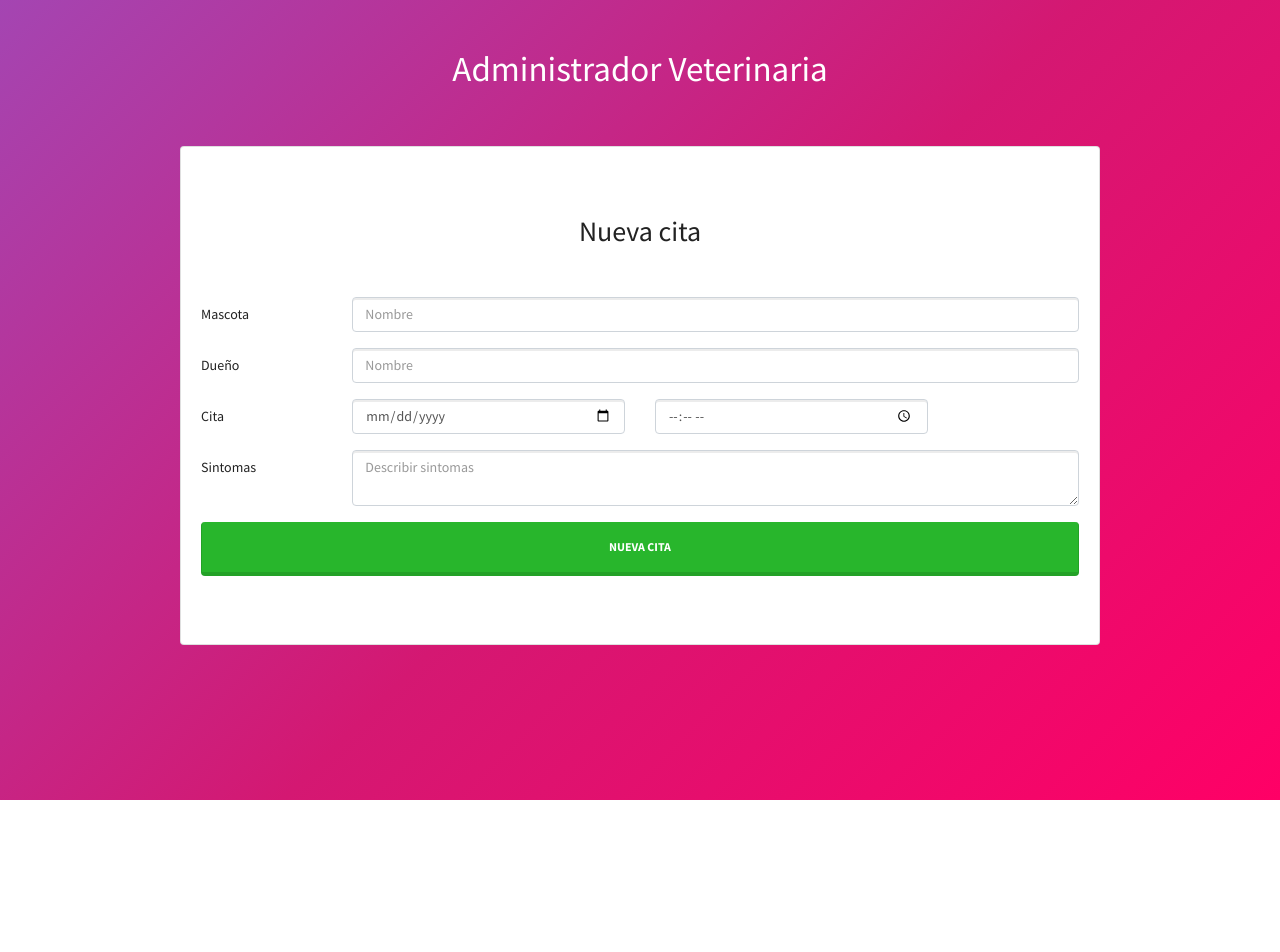
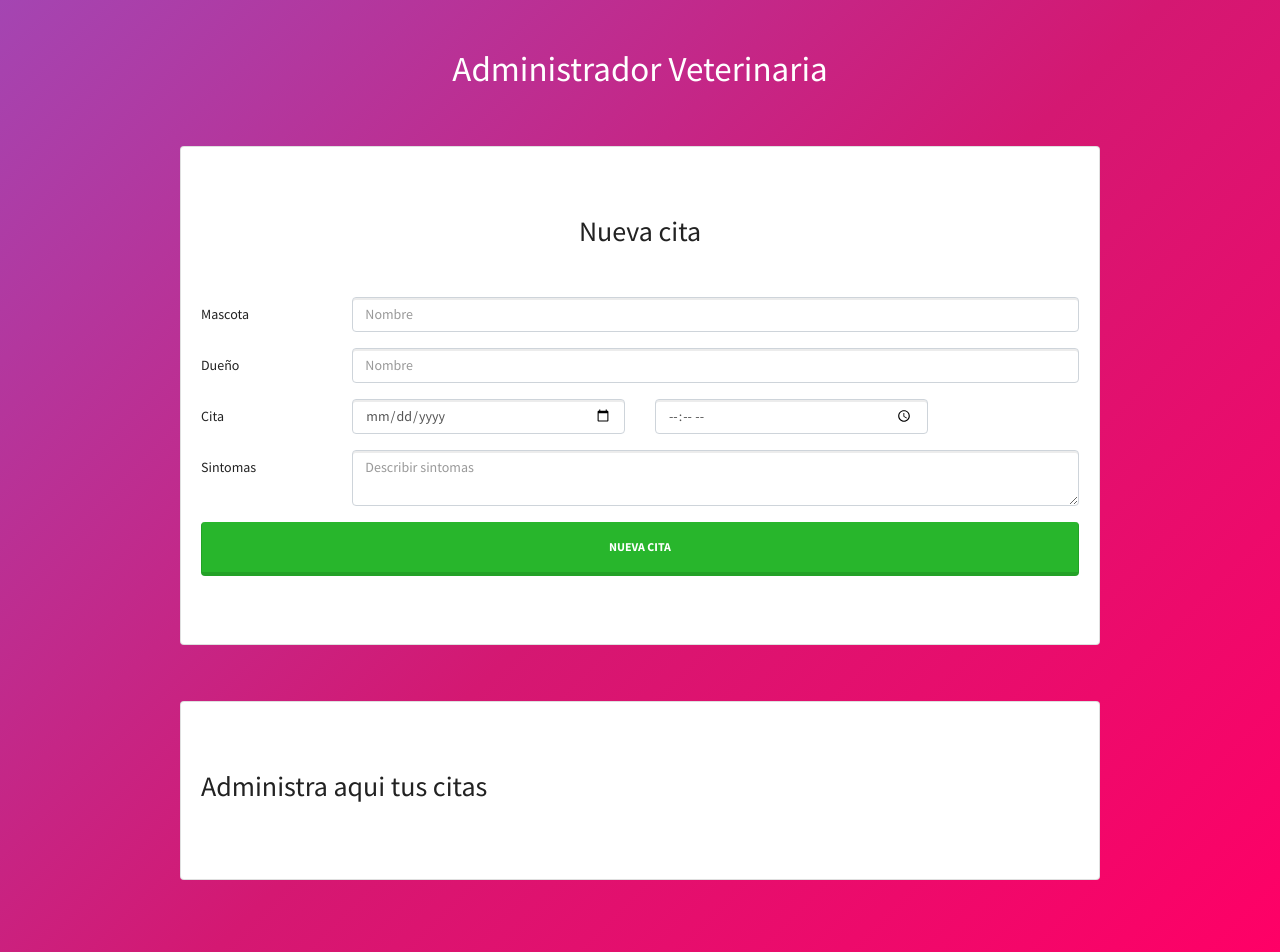
Before and after one commit to ilittleangel/udemy-pacientes-veterinaria, a React (Create React App) app: page / in a window 1280 px wide. Shown: the top 952 px of the page. Before the commit the page ends 800 px from the top, so only its background shows below. Built offline with nearby package versions, Linux system fonts and the light colour scheme.

Commit message:
Componentes Citas.js y Cita.js para mostrar las citas

```diff
--- a/src/App.js
+++ b/src/App.js
@@ -2,6 +2,8 @@ import React from 'react';
 import './bootstrap.min.css';
 import Header from './components/Header'
 import NuevaCita from './components/NuevaCita'
+import Citas from './components/Citas'
+
 
 class App extends React.Component {
   state = {
@@ -9,8 +11,12 @@ class App extends React.Component {
   };
 
   crearNuevaCita = (datos) => {
+      // hacemos la copia obligatoria del state.citas y le añadirmos las nueva cita que es datos
+      const citas = [...this.state.citas, datos];
+
+      // añadirmos todas las citas al state
       this.setState({
-          citas: [...this.state.citas, datos]
+          citas
       });
 
       console.log(datos)
@@ -20,10 +26,17 @@ class App extends React.Component {
     return (
         <div className="container">
           <Header titulo='Administrador Veterinaria'/>
+
           <div className="row">
-            <div className="col-md-10 mx-auto">
-              <NuevaCita crearNuevaCita={this.crearNuevaCita}/>
-            </div>
+
+              <div className="col-md-10 mx-auto">
+                  <NuevaCita crearNuevaCita={this.crearNuevaCita}/>
+              </div>
+
+              <div className="mt-5 col-md-10 mx-auto">
+                  <Citas citas={this.state.citas}/>
+              </div>
+
           </div>
         </div>
     );
--- /dev/null
+++ b/src/components/Cita.js
@@ -0,0 +1,17 @@
+import React from 'react';
+
+
+const Cita = ({cita}) => (
+    <div className="media mt-3">
+        <div className="media-body">
+            <h3 className="mt-0">{cita.mascota}</h3>
+            <p className="card-text"><span>Nombre dueño: </span>{cita.propietario}</p>
+            <p className="card-text"><span>Fecha: </span>{cita.fecha}</p>
+            <p className="card-text"><span>Hora: </span>{cita.hora}</p>
+            <p className="card-text"><span>Sintomas: </span></p>
+            <p className="card-text">{cita.sintomas}</p>
+        </div>
+    </div>
+);
+
+export default Cita;
--- /dev/null
+++ b/src/components/Citas.js
@@ -0,0 +1,23 @@
+import React from 'react';
+import Cita from './Cita'
+
+const Citas = ({citas}) => {
+    return (
+        <div className="card mt-2 py-5">
+            <div className="card-body">
+                <h2>Administra aqui tus citas</h2>
+                <div className="lista-citas">
+                    {citas.map(cita => (
+                        <Cita
+                            key={cita.id}
+                            cita={cita}
+                        />
+                    ))}
+
+                </div>
+            </div>
+        </div>
+    )
+};
+
+export default Citas;
```
